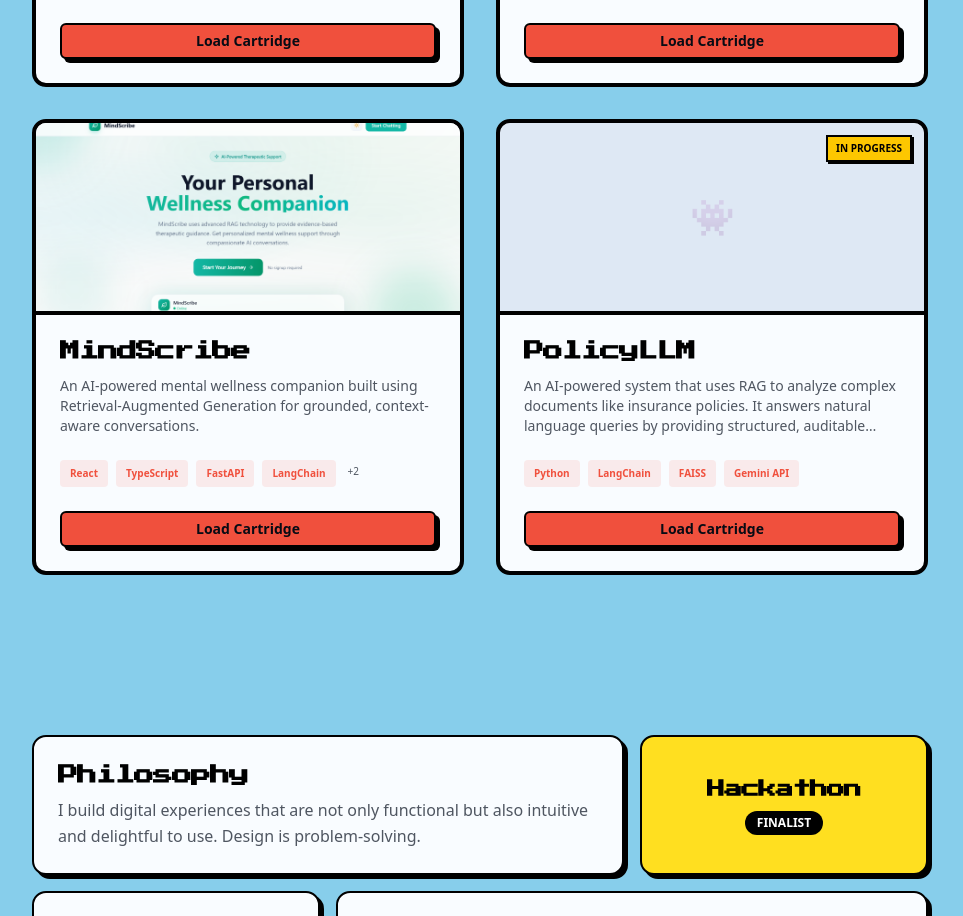
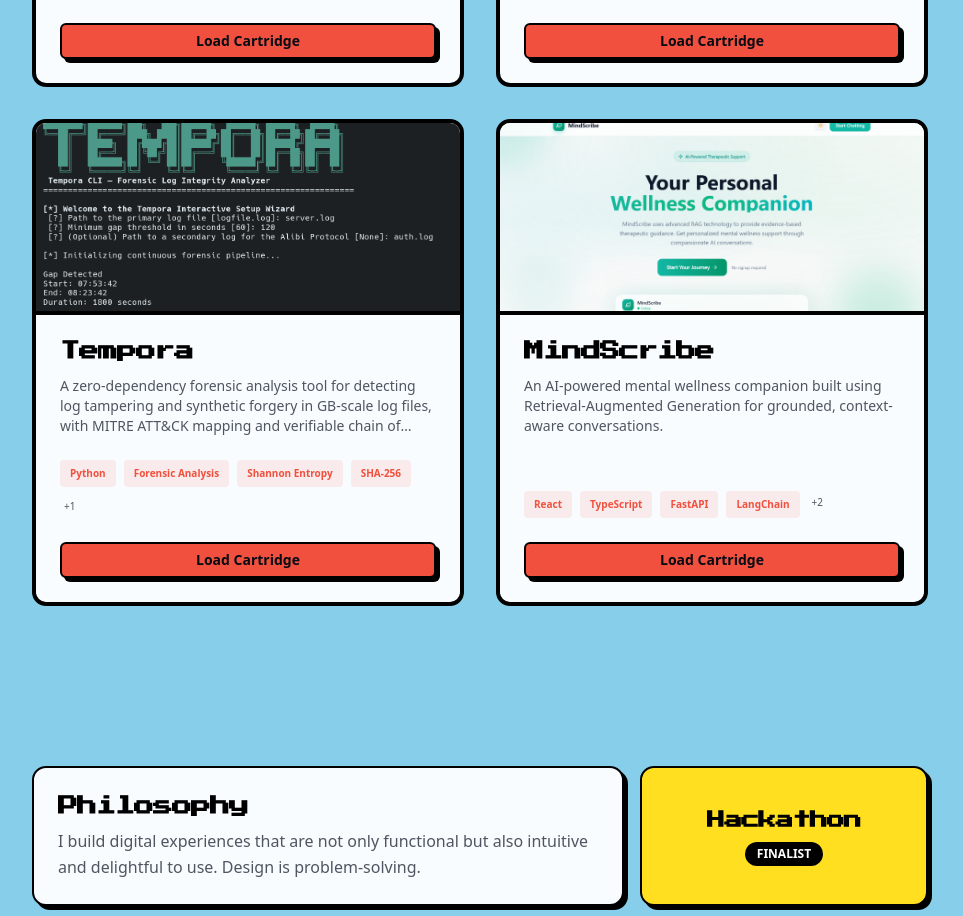
Before and after one commit to EmperorsReign05/Portfolio, a Next.js app: page / in a window 1280 px wide. Shown: the part 2709-3625 px from the top of the page, without its empty margins (160-1123 px from the left). Built offline with nearby package versions, Linux system fonts and the light colour scheme.

Commit message:
tempora added

```diff
--- a/src/components/Projects.tsx
+++ b/src/components/Projects.tsx
@@ -65,6 +65,20 @@ const projects = [
     githubUrl: "https://github.com/EmperorsReign05/NewsLens"
   },*/
   {
+    title: "Tempora",
+    shortDescription: "A zero-dependency forensic analysis tool for detecting log tampering and synthetic forgery in GB-scale log files, with MITRE ATT&CK mapping and verifiable chain of custody.",
+    tags: ["Python", "Forensic Analysis", "Shannon Entropy", "SHA-256", "MITRE ATT&CK"],
+    status: "completed",
+    caseStudy: {
+      challenge: "Analyzing GB-scale log files for forensic evidence is computationally expensive and memory-intensive. Existing tools rely on heavy dependencies and lack structured threat mapping, making triage slow and audit trails difficult to verify.",
+      solution: "Engineered a zero-dependency Python tool using generators for O(1) memory processing of large log files. Implemented the Alibi Protocol and Shannon Entropy to detect synthetic forgery, automated threat triage by mapping anomalies to MITRE T1070/T1005 techniques, and integrated SHA-256 hashing with interactive HTML reporting to ensure a verifiable forensic chain of custody.",
+      technologies: "Python (Standard Library), MITRE ATT&CK, Shannon Entropy, SHA-256, Regex, Forensic Analysis."
+    },
+    imageUrl: "/tempora.png",
+    liveUrl: null,
+    githubUrl: "https://github.com/EmperorsReign05/Tempora"
+  },
+  {
     title: "MindScribe",
     shortDescription: "An AI-powered mental wellness companion built using Retrieval-Augmented Generation for grounded, context-aware conversations.",
     tags: ["React", "TypeScript", "FastAPI", "LangChain", "FAISS", "Google Gemini"],
@@ -78,7 +92,7 @@ const projects = [
     liveUrl: "https://synapse-mindscribe.netlify.app",
     githubUrl: "https://github.com/EmperorsReign05/MindScribe"
   },
-  {
+  /*{
     title: "PolicyLLM",
     shortDescription: "An AI-powered system that uses RAG to analyze complex documents like insurance policies. It answers natural language queries by providing structured, auditable decisions with justifications that directly cite the specific source clauses.",
     tags: ["Python", "LangChain", "FAISS", "Gemini API"],
```
Also changed, not shown: public/tempora.png (added).
